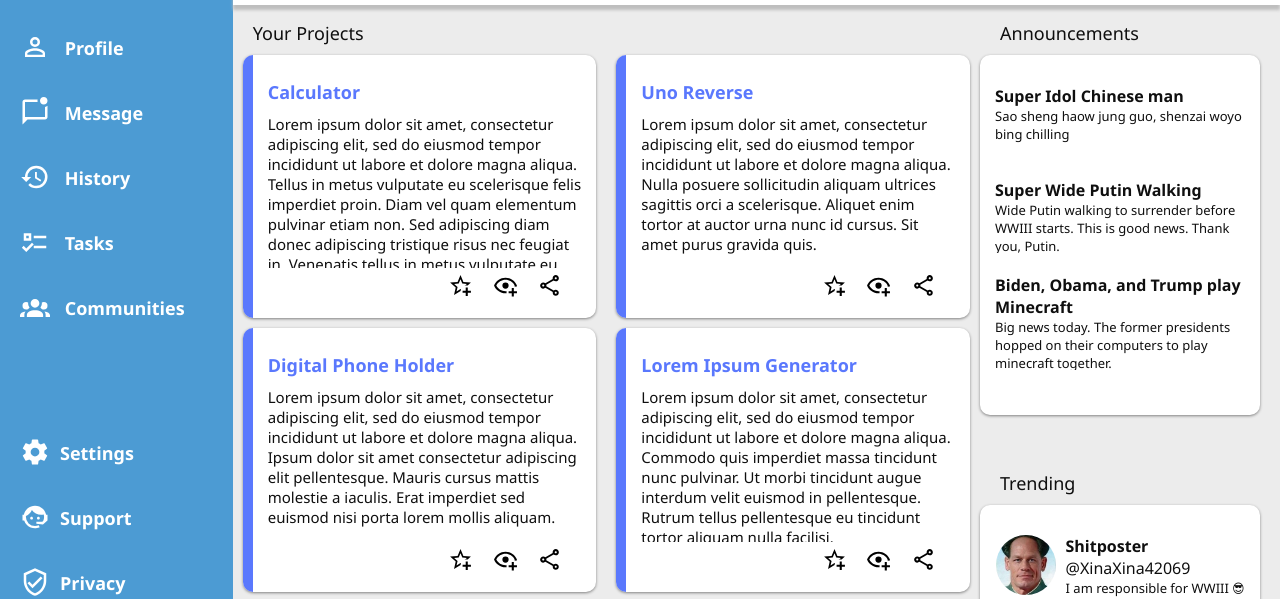
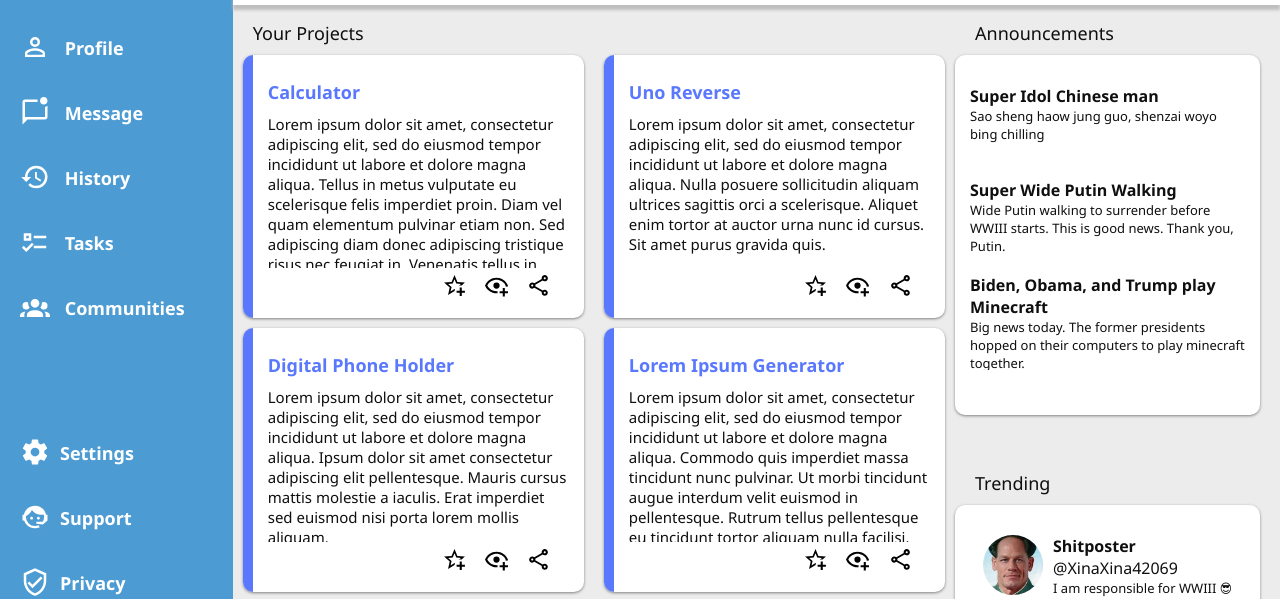
Before and after one commit to xadvent/admin-dashboard, a plain HTML site: page index.html in a window 1280 px wide. Shown: the part 170-769 px from the top of the page. Drawn offline with Linux system fonts and the light colour scheme.

Commit message:
refixing it?

```diff
--- a/style.css
+++ b/style.css
@@ -218,7 +218,7 @@ li  > button {
     background-color: #ececec;
     color: #0f0f0f;
     display: grid;
-    grid-template-columns: 5fr minmax(300px, 1fr);
+    grid-template-columns: 5fr 325px;
     grid-template-rows: 50px 1fr 50px 1fr;
     column-gap: 10px;
 }
```
